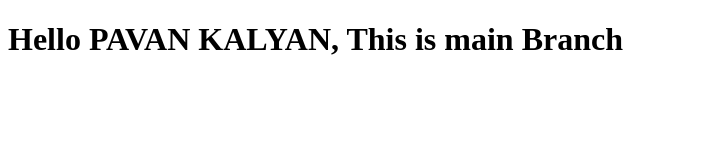
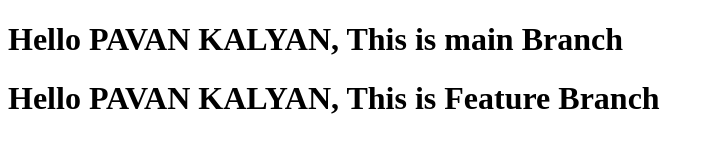
Before and after one commit to pavanummagani1/branch_Merge_Task1, a plain HTML site: page index.html in a window 1280 px wide. Shown: the whole page, without its empty margins (0-715 px from the left). Drawn offline with Linux system fonts and the light colour scheme.

Commit message:
Feature2 Branch

```diff
--- a/index.html
+++ b/index.html
@@ -8,6 +8,7 @@
 <body>
     <!--Main Branch-->
     <h1>Hello PAVAN KALYAN, This is main Branch</h1>
-
+    <!--Feature2 Branch-->
+    <h1>Hello PAVAN KALYAN, This is  Feature Branch</h1>
 </body>
 </html>
```
